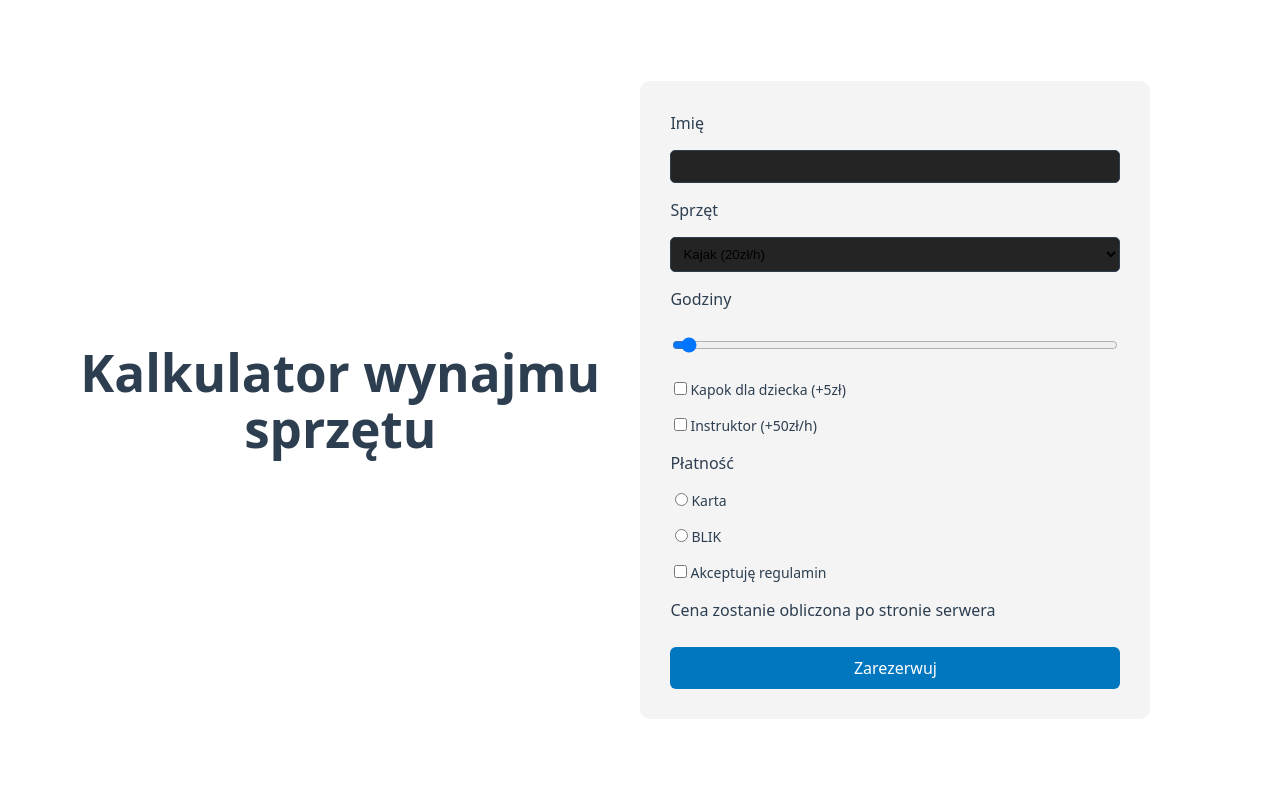
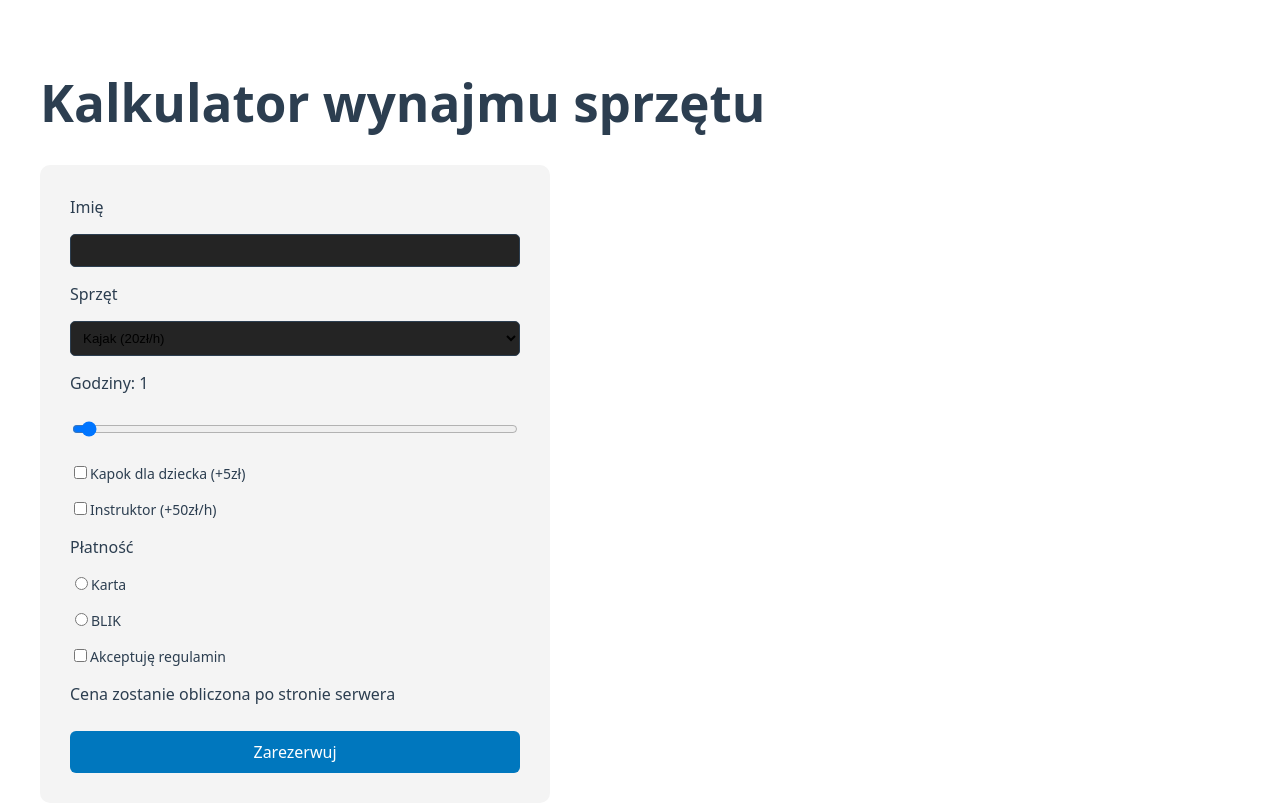
Before and after one commit to The-Great-Papierusz/web-mazurska-przystan-balcerak-bazirak, a React (Vite) app: page / in a window 1280 px wide. Shown: the top 812 px of the page. Built offline with nearby package versions, Linux system fonts and the light colour scheme.

Commit message:
Add empty handleSubmit function & timeRange value
Added an empty handleSubmit function and the timeRange value next so the user can see their selected amount of hours.

```diff
--- a/src/App.tsx
+++ b/src/App.tsx
@@ -1,5 +1,5 @@
 import "./App.css";
-import {useState} from "react";
+import {type SyntheticEvent, useState} from "react";
 
 function App() {
 
@@ -10,6 +10,10 @@ function App() {
   const [instructorCheckBox, setInstructorCheckBox] = useState<boolean>(false);
   const [paymentMethod, setPaymentMethod] = useState<string>();
   const [statuteCheckBox, setStatuteCheckBox] = useState<boolean>(false);
+
+  function handleSubmit(event: SyntheticEvent<HTMLFormElement>) {
+    console.log(event.target);
+  }
 
   function handleNameInputChange(e: React.ChangeEvent<HTMLInputElement>) {
     setNameInput(e.target.value);
@@ -44,10 +48,14 @@ function App() {
   function handleStatuteCheckBoxChange(e: React.ChangeEvent<HTMLInputElement>) {
     setStatuteCheckBox(e.target.checked);
     console.log(e.target.checked);
+
   }
+
+
 
   return (
     <div className="app-container">
+      <form onSubmit={handleSubmit}>
 
       <h1>Kalkulator wynajmu sprzętu</h1>
 
@@ -64,7 +72,7 @@ function App() {
         </select>
 
 
-        <label className="biggerLetters">Godziny</label>
+        <label className="biggerLetters">Godziny: {timeRange}</label>
         <input
           type="range"
           min="1"
@@ -101,13 +109,14 @@ function App() {
           Akceptuję regulamin
         </label>
 
-        <p>Cena zostanie obliczona po stronie serwera</p>
+        <p className="finalPrice">Cena zostanie obliczona po stronie serwera</p>
 
-        <button>
+        <button type="submit">
           Zarezerwuj
         </button>
 
       </div>
+      </form>
     </div>
   );
 }
```
